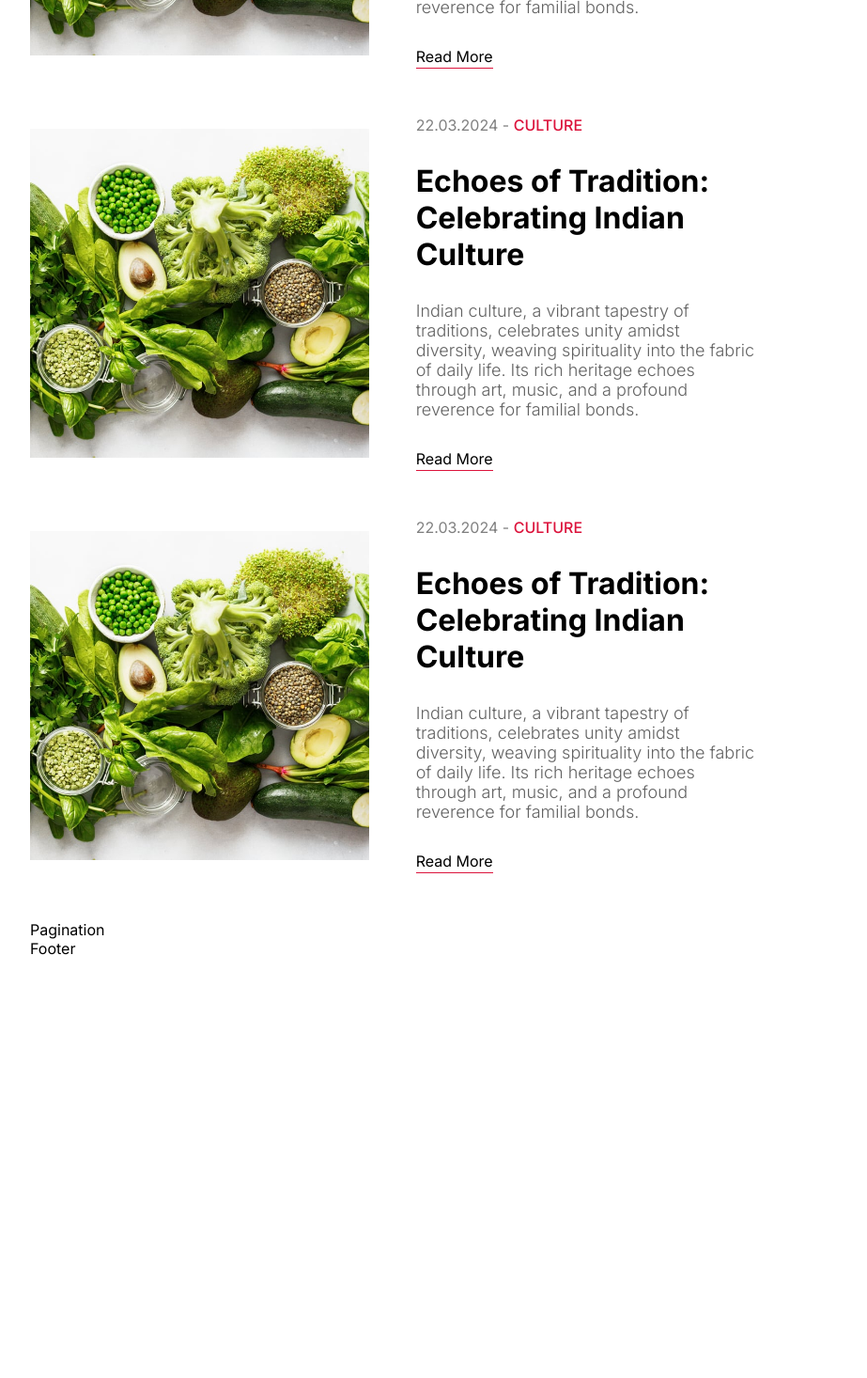
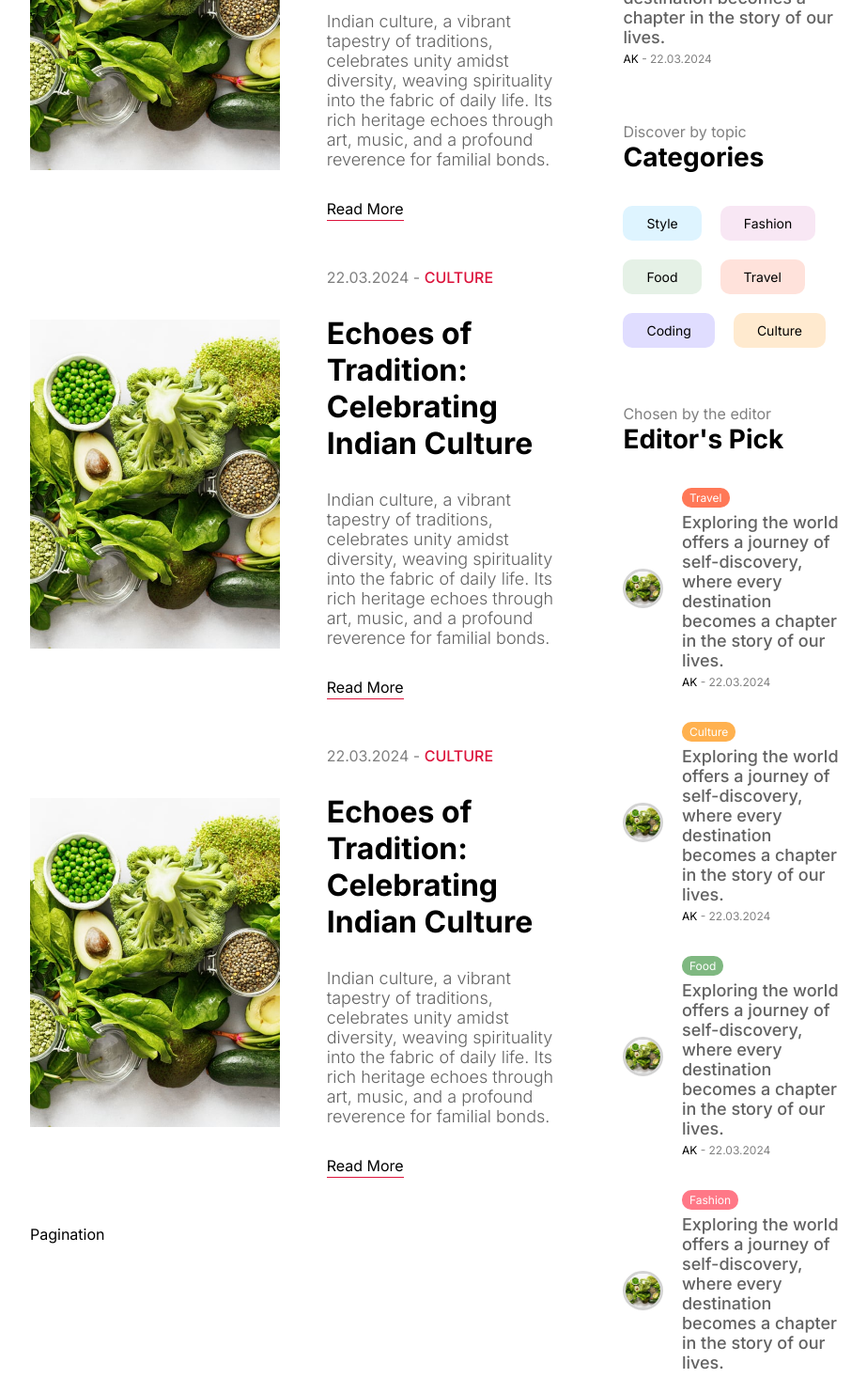
Before and after one commit to akshaykamble04/blogging-application, a Next.js app: page / in a window 1280 px wide. Shown: the part 2260-3726 px from the top of the page at 94% size, without its empty margins (176-1099 px from the left). Before the commit the page ends 3279 px from the top, so only its background shows below. Built offline with nearby package versions, Linux system fonts and the light colour scheme.

Commit message:
Menu section completed

```diff
--- a/src/components/menu/Menu.jsx
+++ b/src/components/menu/Menu.jsx
@@ -1,8 +1,21 @@
-import React from 'react'
+import React from 'react';
+import styles from "./menu.module.css";
+import MenuPosts from '../menuposts/MenuPosts';
+import MenuCategories from '../menucategories/MenuCategories';
 
 const Menu = () => {
     return (
-        <div>Menu</div>
+        <div className={styles.container}>
+            <h2 className={styles.subtitle}>What's hot</h2>
+            <h1 className={styles.title}>Most Popular</h1>
+            <MenuPosts withImage={false} />
+            <h2 className={styles.subtitle}>Discover by topic</h2>
+            <h1 className={styles.title}>Categories</h1>
+            <MenuCategories />
+            <h2 className={styles.subtitle}>Chosen by the editor</h2>
+            <h1 className={styles.title}>Editor's Pick</h1>
+            <MenuPosts withImage={true} />
+        </div>
     )
 }
 
--- a/src/components/menu/menu.module.css
+++ b/src/components/menu/menu.module.css
@@ -1,3 +1,14 @@
 .container {
     flex: 2;
+    margin-top: 60px;
 }
+
+.subtitle {
+    color: gray;
+    font-size: 16px;
+    font-weight: 400;
+}
+
+.title {
+    font-size: 28px;
+}
--- /dev/null
+++ b/src/components/menucategories/MenuCategories.jsx
@@ -0,0 +1,42 @@
+import React from 'react';
+import styles from "./menuCategories.module.css";
+import Link from 'next/link';
+
+const MenuCategories = () => {
+    return (
+        <div className={styles.categoryList}>
+            <Link href="/blog?cat=style"
+                className={`${styles.categoryItem} ${styles.style}`}
+            >
+                Style
+            </Link>
+            <Link href="/blog"
+                className={`${styles.categoryItem} ${styles.fashion}`}
+            >
+                Fashion
+            </Link>
+            <Link href="/blog"
+                className={`${styles.categoryItem} ${styles.food}`}
+            >
+                Food
+            </Link>
+            <Link href="/blog"
+                className={`${styles.categoryItem} ${styles.travel}`}
+            >
+                Travel
+            </Link>
+            <Link href="/blog"
+                className={`${styles.categoryItem} ${styles.coding}`}
+            >
+                Coding
+            </Link>
+            <Link href="/blog"
+                className={`${styles.categoryItem} ${styles.culture}`}
+            >
+                Culture
+            </Link>
+        </div>
+    )
+}
+
+export default MenuCategories
--- /dev/null
+++ b/src/components/menucategories/menuCategories.module.css
@@ -0,0 +1,37 @@
+.categoryList {
+    margin-top: 35px;
+    margin-bottom: 60px;
+    display: flex;
+    flex-wrap: wrap;
+    gap: 20px;
+}
+
+.categoryItem {
+    padding: 10px 25px;
+    border-radius: 10px;
+    font-size: 14px;
+}
+
+.categoryItem.style {
+    background-color: #57c4ff31;
+}
+
+.categoryItem.fashion {
+    background-color: #da85c731;
+}
+
+.categoryItem.travel {
+    background-color: #ff795736;
+}
+
+.categoryItem.food {
+    background-color: #7fb88133;
+}
+
+.categoryItem.culture {
+    background-color: #ffb04f45;
+}
+
+.categoryItem.coding {
+    background-color: #5e4fff31;
+}
--- /dev/null
+++ b/src/components/menuposts/MenuPosts.jsx
@@ -0,0 +1,84 @@
+import React from 'react';
+import styles from "./menuPosts.module.css";
+import Link from 'next/link';
+import Image from 'next/image';
+
+const MenuPosts = ({ withImage }) => {
+    return (
+
+        <div className={styles.items}>
+            <Link href="/" className={styles.item}>
+                {withImage && <div className={styles.imageContainer}>
+                    <Image src="/greenveg.jpg" alt="" fill className={styles.image} />
+                </div>}
+                <div className={styles.textContainer}>
+                    <span className={`${styles.category} ${styles.travel}`}>
+                        Travel
+                    </span>
+                    <h3 className={styles.postTitle}>Exploring the world offers a journey of self-discovery,
+                        where every destination becomes a chapter in the story of our lives.
+                    </h3>
+                    <div className={styles.detail}>
+                        <span className={styles.username}>AK</span>
+                        <span className={styles.date}> - 22.03.2024</span>
+                    </div>
+                </div>
+            </Link>
+            <Link href="/" className={styles.item}>
+                {withImage && <div className={styles.imageContainer}>
+                    <Image src="/greenveg.jpg" alt="" fill className={styles.image} />
+                </div>}
+                <div className={styles.textContainer}>
+                    <span className={`${styles.category} ${styles.culture}`}>
+                        Culture
+                    </span>
+                    <h3 className={styles.postTitle}>Exploring the world offers a journey of self-discovery,
+                        where every destination becomes a chapter in the story of our lives.
+                    </h3>
+                    <div className={styles.detail}>
+                        <span className={styles.username}>AK</span>
+                        <span className={styles.date}> - 22.03.2024</span>
+                    </div>
+                </div>
+            </Link>
+            <Link href="/" className={styles.item}>
+                {withImage && <div className={styles.imageContainer}>
+                    <Image src="/greenveg.jpg" alt="" fill className={styles.image} />
+                </div>}
+                <div className={styles.textContainer}>
+                    <span className={`${styles.category} ${styles.food}`}>
+                        Food
+                    </span>
+                    <h3 className={styles.postTitle}>Exploring the world offers a journey of self-discovery,
+                        where every destination becomes a chapter in the story of our lives.
+                    </h3>
+                    <div className={styles.detail}>
+                        <span className={styles.username}>AK</span>
+                        <span className={styles.date}> - 22.03.2024</span>
+                    </div>
+                </div>
+            </Link>
+            <Link href="/" className={styles.item}>
+                {withImage && <div className={styles.imageContainer}>
+                    <Image src="/greenveg.jpg" alt="" fill className={styles.image} />
+                </div>}
+                <div className={styles.textContainer}>
+                    <span className={`${styles.category} ${styles.fashion}`}>
+                        Fashion
+                    </span>
+                    <h3 className={styles.postTitle}>Exploring the world offers a journey of self-discovery,
+                        where every destination becomes a chapter in the story of our lives.
+                    </h3>
+                    <div className={styles.detail}>
+                        <span className={styles.username}>AK</span>
+                        <span className={styles.date}> - 22.03.2024</span>
+                    </div>
+                </div>
+            </Link>
+        </div>
+
+
+    )
+}
+
+export default MenuPosts
--- /dev/null
+++ b/src/components/menuposts/menuPosts.module.css
@@ -0,0 +1,78 @@
+.items {
+    margin-top: 35px;
+    margin-bottom: 60px;
+    display: flex;
+    flex-direction: column;
+    gap: 35px;
+}
+
+.item {
+    display: flex;
+    align-items: center;
+    gap: 20px;
+}
+
+.imageContainer {
+    flex: 1;
+    position: relative;
+    aspect-ratio: 1/1;
+}
+
+.image {
+    border-radius: 50%;
+    border: 3px solid lightgray;
+    object-fit: cover;
+}
+
+.textContainer {
+    flex: 4;
+    display: flex;
+    flex-direction: column;
+    gap: 5px;
+}
+
+.category {
+    padding: 3px 8px;
+    border-radius: 10px;
+    font-size: 12px;
+    color: white;
+    width: max-content;
+}
+
+.category.travel {
+    background-color: #ff7857;
+}
+
+.culture {
+    background-color: #ffb14f;
+}
+
+.food {
+    background-color: #7fb881;
+}
+
+.fashion {
+    background-color: #ff7887;
+}
+
+.coding {
+    background-color: #775aec;
+}
+
+.style {
+    background-color: #789cff;
+}
+
+.postTitle {
+    font-size: 18px;
+    font-weight: 500;
+    color: var(--softTextColor);
+}
+
+.detail {
+    font-size: 12px;
+}
+
+.date {
+    color: gray;
+}
```
